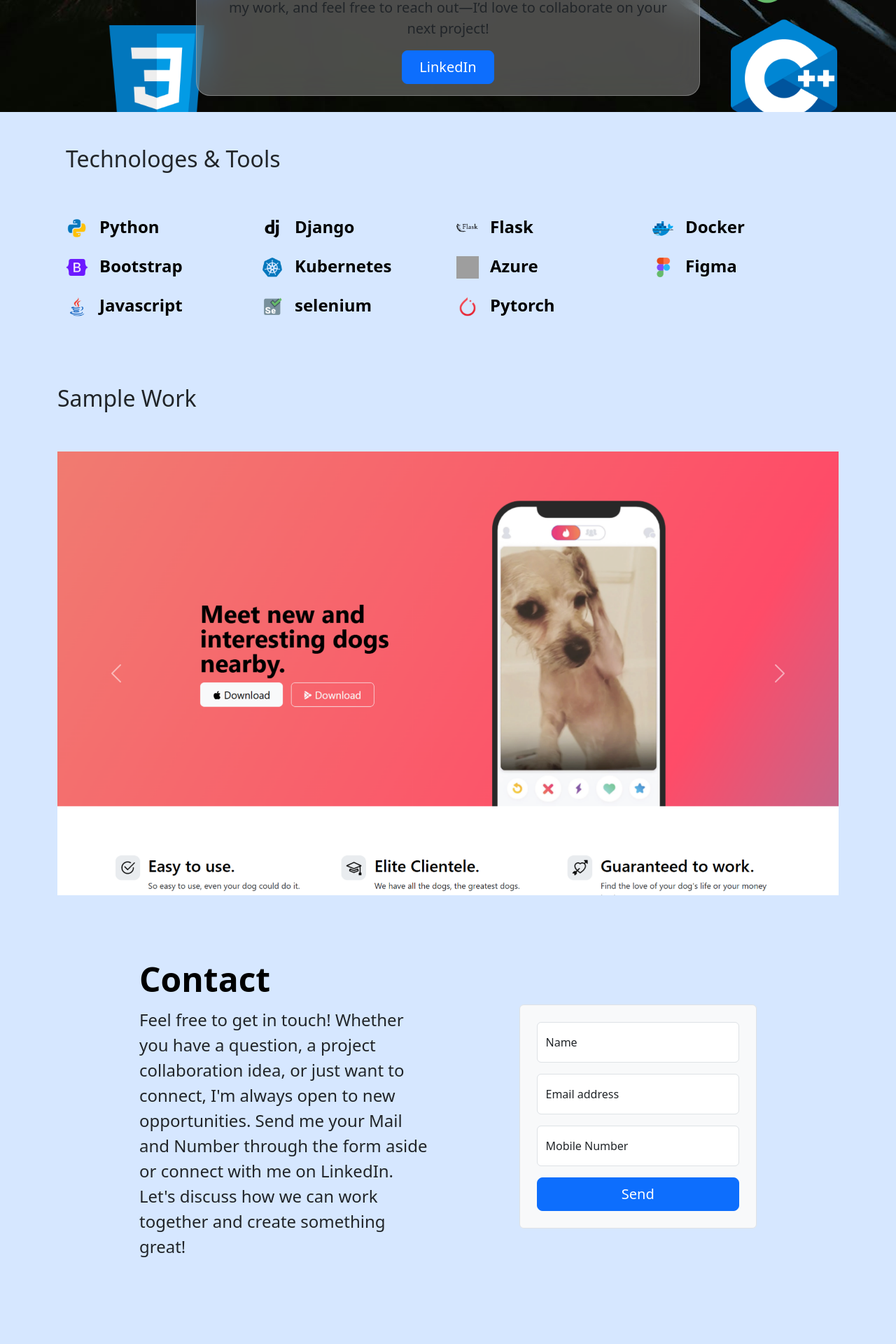
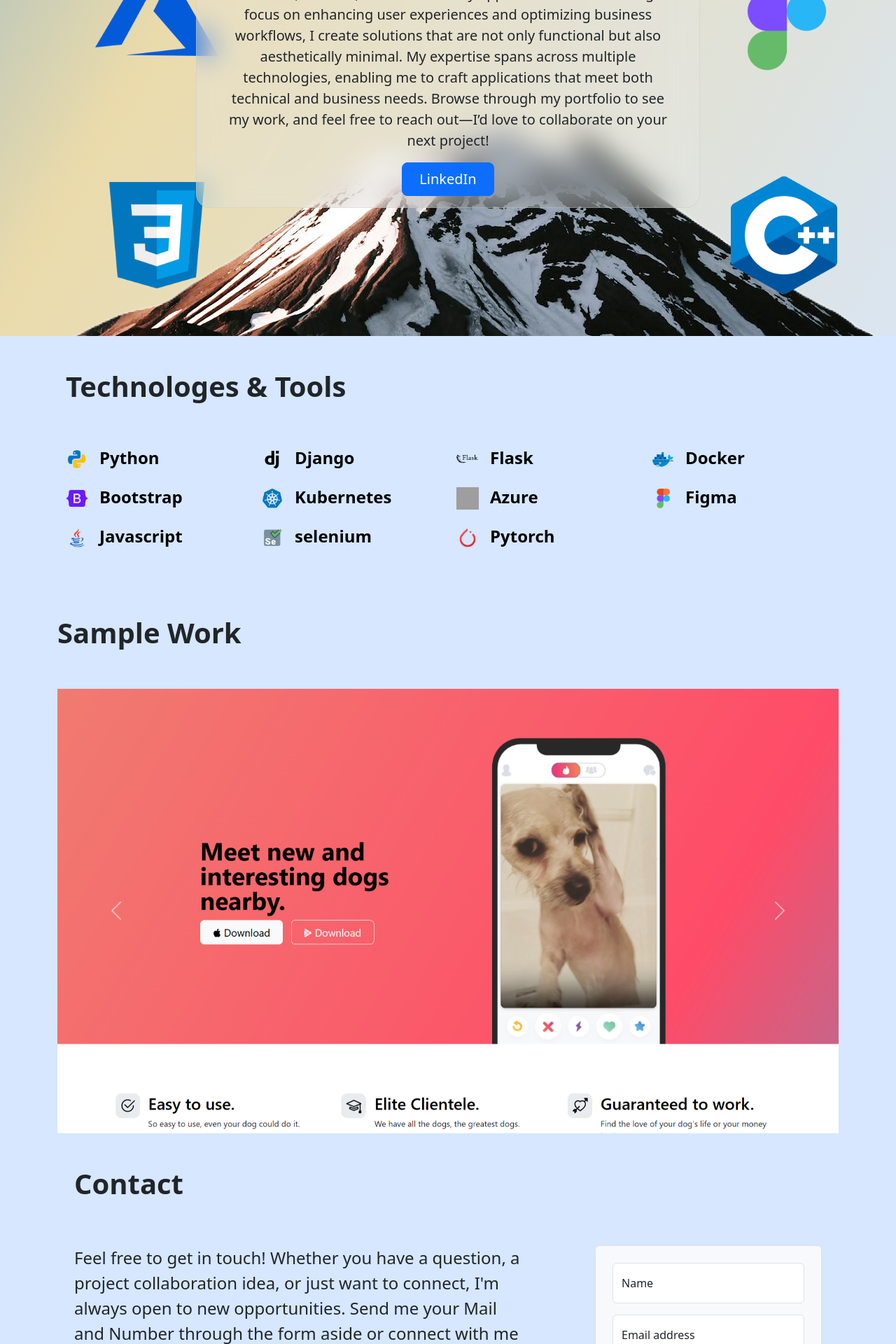
Before and after one commit to harshongithub/webprojects, a Flask app: page / in a window 1280 px wide. Shown: the part 320-2240 px from the top of the page at 70% size. Run offline with Flask 3, Linux system fonts and the light colour scheme; grey boxes are pictures that could not be loaded.

Commit message:
optimize site

```diff
--- a/server.py
+++ b/server.py
@@ -1,7 +1,6 @@
 from flask import Flask, render_template, request, redirect, url_for
 from flask_sqlalchemy import SQLAlchemy
 from sqlalchemy.orm import DeclarativeBase, Mapped, mapped_column
-
 import os
 
 app = Flask(__name__)
--- a/static/style.css
+++ b/static/style.css
@@ -3,7 +3,10 @@ html, body{
     margin: 0;
     padding: 0;
 }
-
+h2{
+    font-size: 40px;
+    font-weight: bold;
+}
 .my_intro {
     background-color: #FFFFFF;
     position: relative; /* Ensure positioning context for absolute positioning */
@@ -122,12 +125,10 @@ html, body{
     left: 80%;
 }
 @media (max-width: 1600px) {
-        .my_intro{
-        height: 60vh;
+    #bg {
+        bottom: -45%;
     }
-    #bg {
-        bottom: -10%;
-    }
+
 }
 @media (max-width: 1024px) {
     .my_intro{
--- a/templates/index.html
+++ b/templates/index.html
@@ -5,10 +5,10 @@
   <link href="https://cdn.jsdelivr.net/npm/bootstrap@5.3.3/dist/css/bootstrap.min.css" rel="stylesheet" integrity="sha384-QWTKZyjpPEjISv5WaRU9OFeRpok6YctnYmDr5pNlyT2bRjXh0JMhjY6hW+ALEwIH" crossorigin="anonymous">
   <link rel="stylesheet" href="static/style.css">
   <title>Harsh-Portfolio</title>
-  <link rel="apple-touch-icon" sizes="180x180" href="/apple-touch-icon.png">
-  <link rel="icon" type="image/png" sizes="32x32" href="/favicon-32x32.png">
-  <link rel="icon" type="image/png" sizes="16x16" href="/favicon-16x16.png">
-  <link rel="manifest" href="/site.webmanifest">
+  <link rel="apple-touch-icon" sizes="180x180" href="static/fevicon//apple-touch-icon.png">
+  <link rel="icon" type="image/png" sizes="32x32" href="static/fevicon//favicon-32x32.png">
+  <link rel="icon" type="image/png" sizes="16x16" href="static/fevicon//favicon-16x16.png">
+  <link rel="manifest" href="static/fevicon/site.webmanifest">
 </head>
 <body>
 
@@ -16,7 +16,7 @@
 <div class="container1">
     <header class="d-flex justify-content-left py-3">
       <ul class="nav nav-pills">
-        <li class="nav-item"><a href="#my-intro" class="nav-link" aria-current="page">Home</a></li>
+        <li class="nav-item"><a href="#intro" class="nav-link" aria-current="page">Home</a></li>
         <li class="nav-item"><a href="#work" class="nav-link">My Work</a></li>
         <li class="nav-item"><a href="#contact" class="nav-link">Contact Me</a></li>
       </ul>
@@ -26,7 +26,7 @@
 
 
 <!--Body starting-->
-<div class="my_intro">
+<div class="my_intro", id="intro">
   <img id="doc" src="static/logos/doc.png" alt="logo">
   <img id="dj" src="static/logos/dj.png" alt="logo">
   <img id="az" src="static/logos/az.png" alt="logo">
@@ -41,7 +41,7 @@
     <div class="blur_container">
       <h1 class="display-5 fw-bold text-body-emphasis">Hi, I'm Harsh</h1>
       <div class="col-lg-11 mx-auto">
-          <p class="lead mb-3">I'm a dedicated software developer with a passion for building efficient, scalable, and user-friendly applications. With a strong focus on enhancing user experiences and optimizing business workflows, I create solutions that are not only functional but also aesthetically minimal. My expertise spans across multiple technologies, enabling me to craft applications that meet both technical and business needs. Browse through my portfolio to see my work, and feel free to reach out—I’d love to collaborate on your next project!</p>
+          <p class="lead fw-normal mb-3">I'm a dedicated software developer with a passion for building efficient, scalable, and user-friendly applications. With a strong focus on enhancing user experiences and optimizing business workflows, I create solutions that are not only functional but also aesthetically minimal. My expertise spans across multiple technologies, enabling me to craft applications that meet both technical and business needs. Browse through my portfolio to see my work, and feel free to reach out—I’d love to collaborate on your next project!</p>
           <div class="d-grid gap-2 d-sm-flex justify-content-sm-center">
             <a href="https://www.linkedin.com/in/harshpanwar2003/"><button type="button" class="btn btn-primary btn-lg px-4 gap-3">LinkedIn</button></a>
           </div>
@@ -152,13 +152,15 @@
 </div>
 
 <!-- contact -->
-<div class="container col-xl-10 col-xxl-8 px-4 py-5" id="contact">
-  <div class="row align-items-center g-lg-5 py-5">
-    <div class="col-lg-7 text-center text-lg-start">
-      <h2 class="display-5 fw-bold lh-1 text-body-emphasis mb-3">Contact</h2>
-      <p class="col-lg-10 fs-4">Feel free to get in touch! Whether you have a question, a project collaboration idea, or just want to connect, I'm always open to new opportunities. Send me your Mail and Number through the form aside or connect with me on LinkedIn. Let's discuss how we can work together and create something great!</p>
+<div class="container px-4 pt-5 pb-2" id="icon-grid">
+  <h2 class="pb-2 ">Contact</h2>
+
+<div class="container col-xl-12 col-xxl-12 px-0 mx-0 pb-5 pt-0" id="contact">
+  <div class="row g-lg-5 py-5">
+    <div class="col-lg-8 text-left text-lg-start">
+      <p class="col-lg-11 fs-4">Feel free to get in touch! Whether you have a question, a project collaboration idea, or just want to connect, I'm always open to new opportunities. Send me your Mail and Number through the form aside or connect with me on LinkedIn. Let's discuss how we can work together and create something great!</p>
     </div>
-    <div class="col-md-10 mx-auto col-lg-5">
+    <div class="col-md-8 mx-auto col-lg-4">
       <form class="p-4 p-md-4 border rounded-2 bg-body-tertiary w-auto" action="{{ url_for('receive_data') }}" method="POST">
         <div class="form-floating mb-3">
           <input type="text" class="form-control" name="username" id="floatingInput" placeholder="Harsh">
@@ -176,6 +178,7 @@
       </form>
     </div>
   </div>
+</div>
 </div>
 
 <!-- footer -->
```
Also changed, not shown: static/fevicon/android-chrome-192x192.png (added), static/fevicon/android-chrome-512x512.png (added), static/fevicon/apple-touch-icon.png (added), static/fevicon/favicon-16x16.png (added), static/fevicon/favicon-32x32.png (added), static/fevicon/favicon.ico (added), static/fevicon/site.webmanifest (added).
